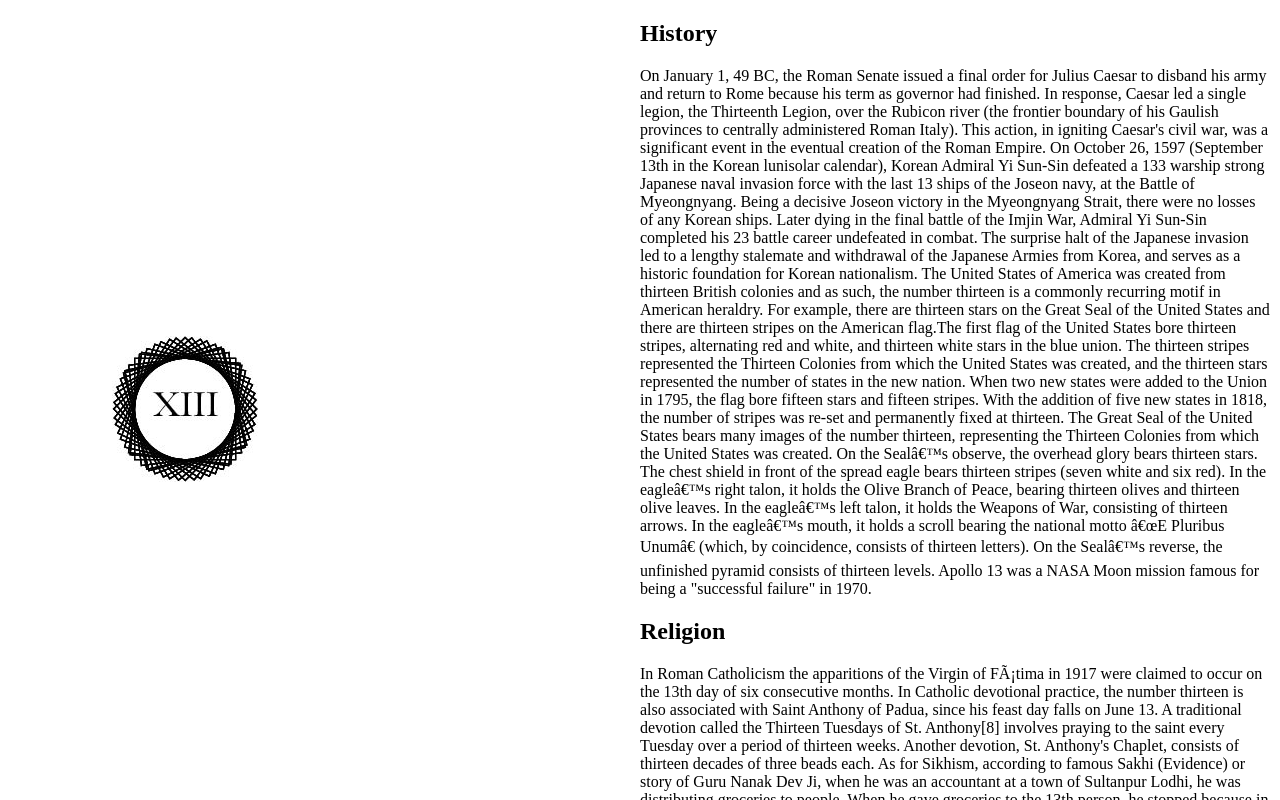
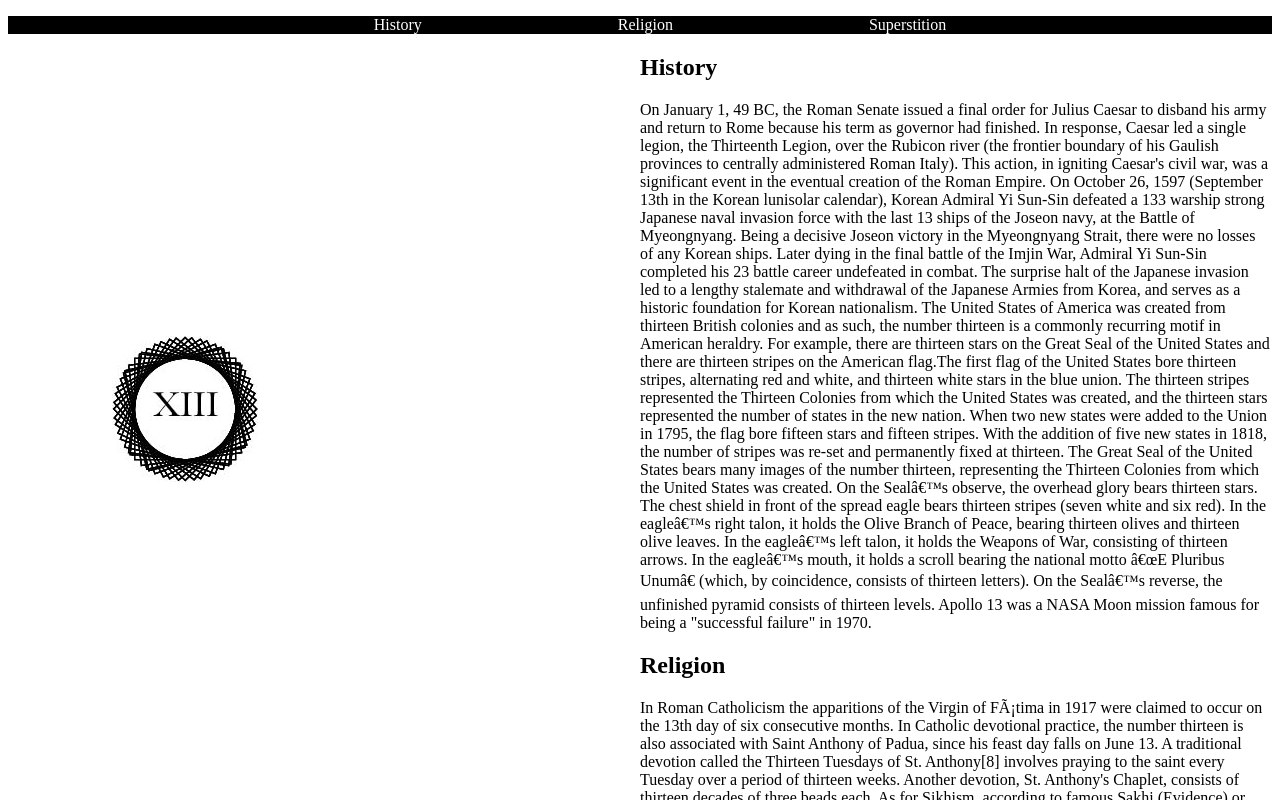
Before and after one commit to jbuissereth/Final, a plain HTML site: page index.html in a window 1280 px wide. Shown: the top 800 px of the page. Drawn offline with Linux system fonts and the light colour scheme.

Commit message:
Update index.html

```diff
--- a/index.html
+++ b/index.html
@@ -14,7 +14,14 @@
 
 </figure>
 
-
+<nav id="menu">
+  <h3 class="visuallyhidden">Navigation</h2>
+  <ul>
+    <li><a href="#about">History</a></li>
+    <li><a href="#alphabet">Religion</a></li>
+    <li><a href="#styles-weights">Superstition</a></li>
+    </ul>
+</nav>
 
 <div class="col col-half">
 
@@ -124,7 +131,7 @@ Harper, include the 13th article.</p>
 
 </div>
 
-
+<h5>Jylik Buissereth</h5>
 
 </body>
 </html>
```
